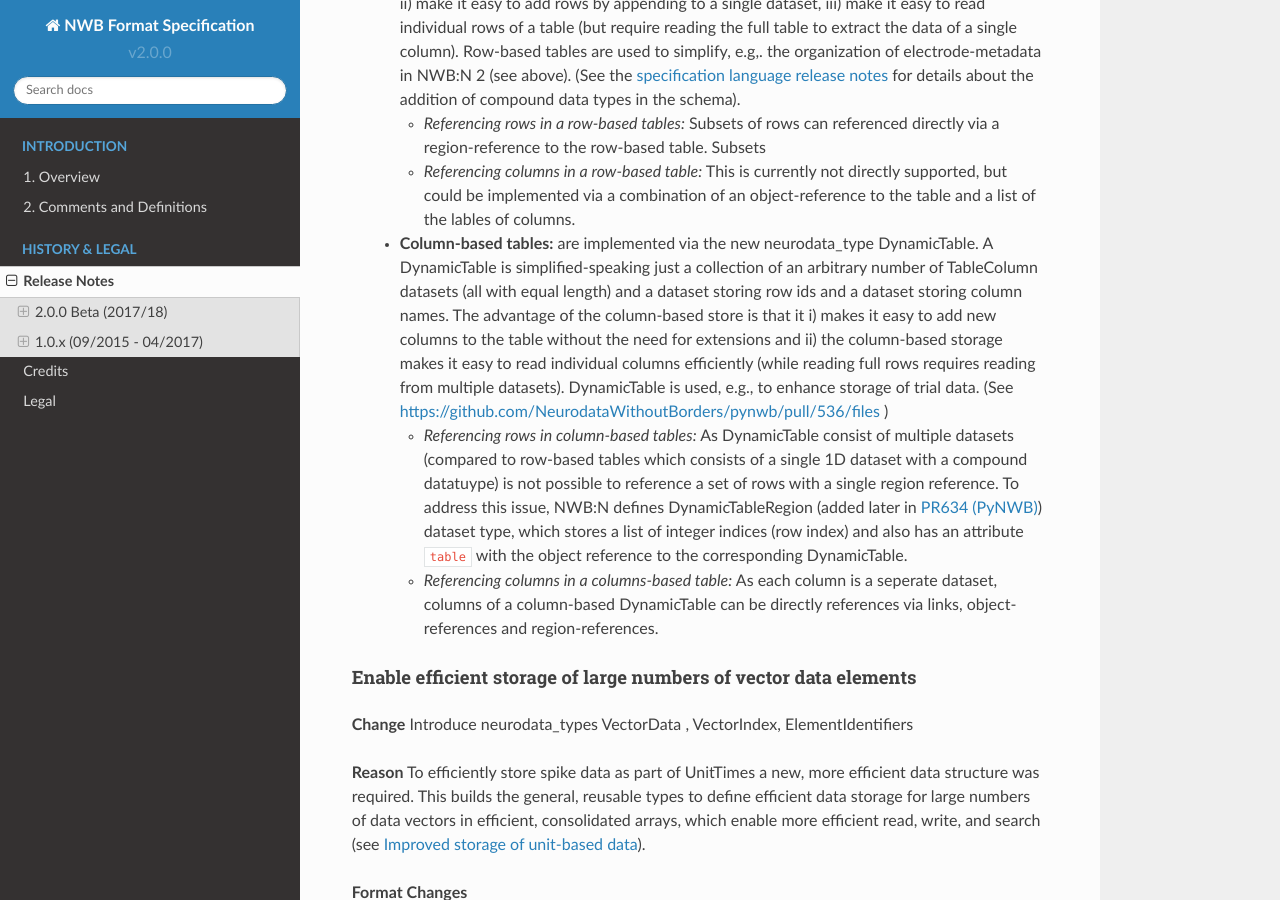
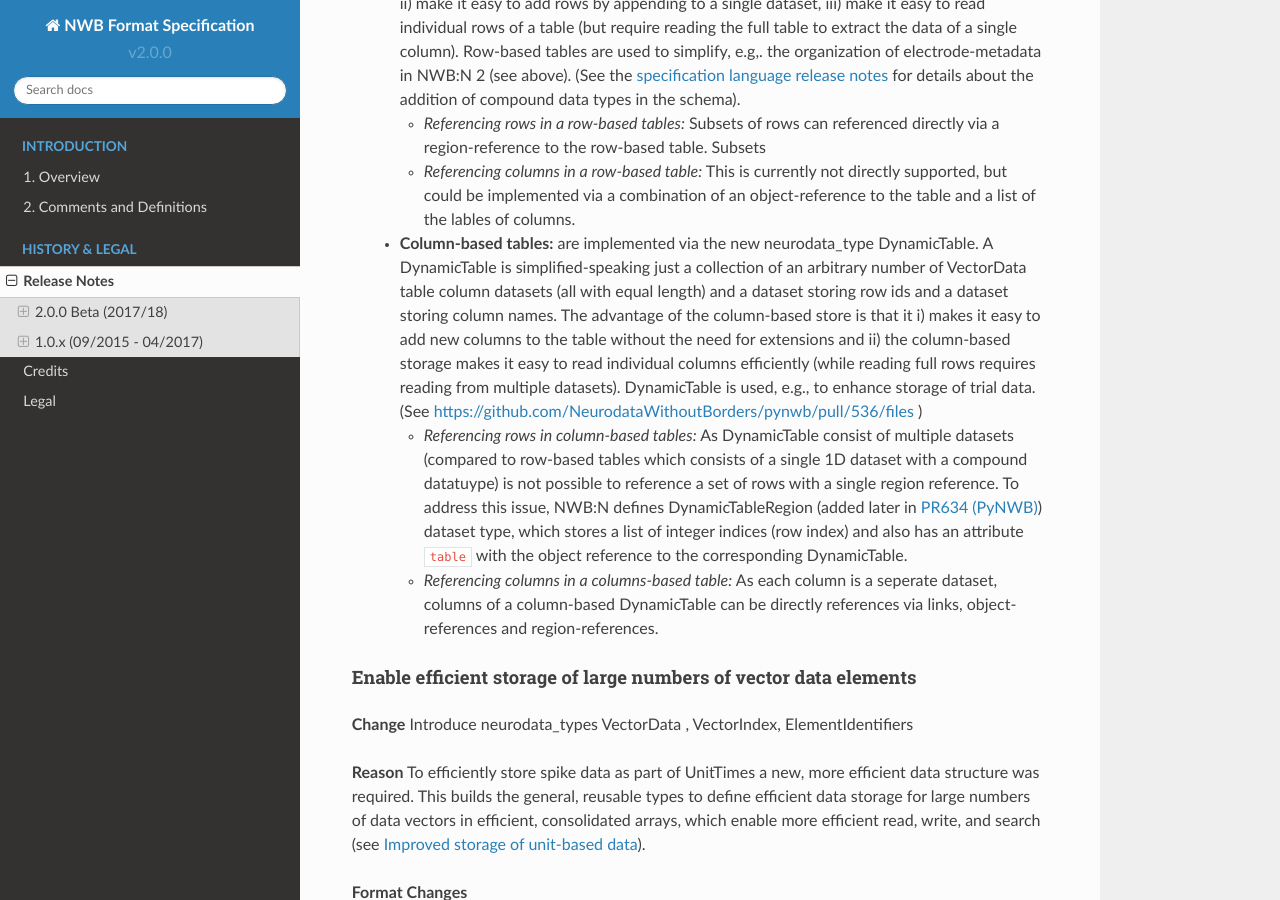
Before and after one commit to NeurodataWithoutBorders/nwb-schema, a Sphinx documentation site: the page built from docs/format/source/format_release_notes.rst, in a window 1280 px wide and 900 px high, scrolled down 1242 px. Built offline with Sphinx 7.4.7 and the Read the Docs theme 2.0.0, drawn with Linux system fonts in a browser that asks for light colours; some of the changed text lies outside the part shown.

Commit message:
Fix release notes due to removal of TableColumn type

```diff
--- a/docs/format/source/format_release_notes.rst
+++ b/docs/format/source/format_release_notes.rst
@@ -61,8 +61,8 @@ Support row-based and column-based tables
         via a combination of an object-reference to the table and a list of the lables of columns.
 
     * **Column-based tables:** are implemented via the new neurodata_type :ref:`DynamicTable <sec-DynamicTable>`.
-      A DynamicTable is simplified-speaking just a collection of an arbitrary number of :ref:`TableColumn <sec-TableColumn>`
-      datasets (all with equal length) and a dataset storing row ids and a dataset storing column names. The
+      A DynamicTable is simplified-speaking just a collection of an arbitrary number of :ref:`VectorData <sec-VectorData>`
+      table column datasets (all with equal length) and a dataset storing row ids and a dataset storing column names. The
       advantage of the column-based store is that it i) makes it easy to add new columns to the table without
       the need for extensions and ii) the column-based storage makes it easy to read individual columns
       efficiently (while reading full rows requires reading from multiple datasets). DynamicTable is used, e.g.,
@@ -223,7 +223,7 @@ outline the main changes (several of which were ultimately merged together in th
    **(a)** a 3D dataset with shape [num_rois, num_x_pixels, num_y_pixels] (i.e. an array of planar image masks) or
    **(b)** a 4D dataset with shape [num_rois, num_x_pixels, num_y_pixels, num_z_pixels] (i.e. an array of volumetric image masks)
    ``ImageMasks`` was subsequently merged with :ref:`PlaneSegmentation <sec-PlaneSegmentation>`
-   and is represented by the :ref:`TableColumn <sec-TableColumn>` ``image_mask`` in the table.
+   and is represented by the :ref:`VectorData <sec-VectorData>` table column ``image_mask`` in the table.
 2. Added neurodata_type ``PixelMasks`` which replaces ROI.pix_mask/ROI.pix_mask_weight (from NWB:N 1.x)
    with a table that has columns “x”, “y”, and “weight” (i.e. combining ROI.pix_mask and ROI.pix_mask_weight
    into a single table).  ``PixelMasks`` was subsequently merged with :ref:`PlaneSegmentation <sec-PlaneSegmentation>`
```
